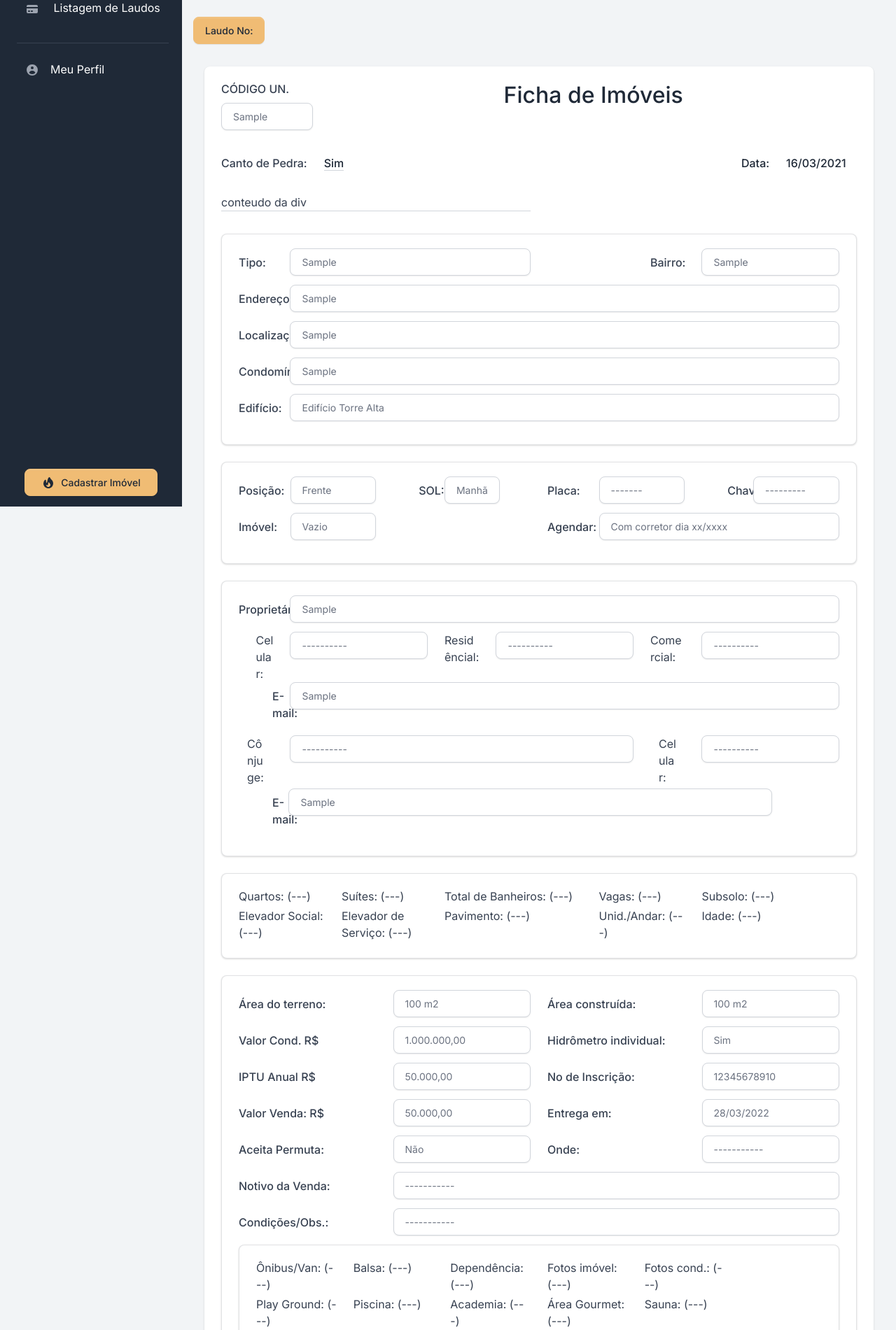
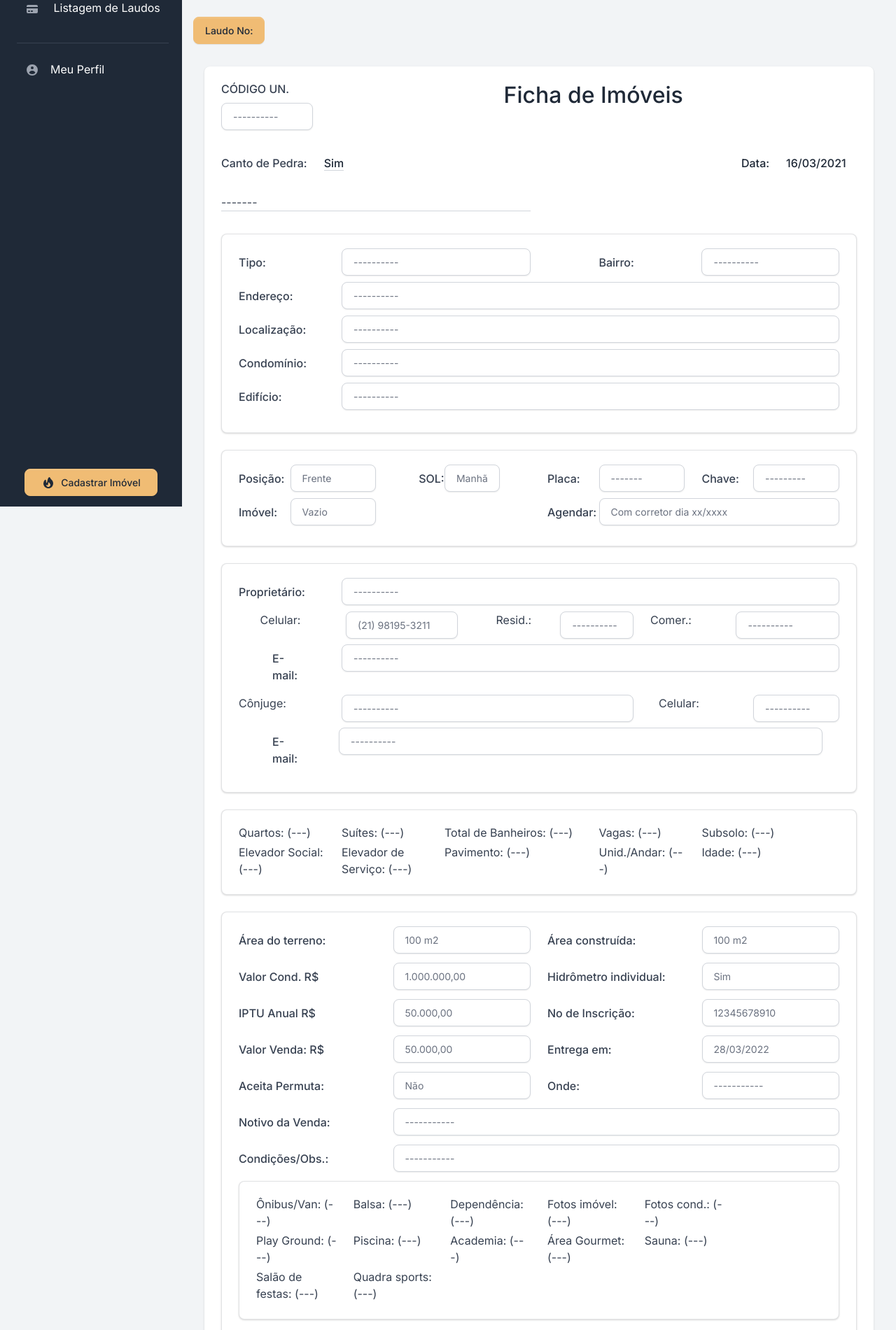
Before and after one commit to meirelesleonardo/HelpRio_Heroku, a Django app: page /fichaImovel/laudo in a window 1280 px wide. Shown: the part 76-1977 px from the top of the page at 70% size. Run offline with Django 3.2, Linux system fonts and the light colour scheme; the visitor is signed in with stand-in values (Sample User, id 1); some libraries are stand-ins or nearby versions.

Commit message:
Finalizado o scopo inicial do loudo.html #1

```diff
--- a/apps/templates/accounts/register.html
+++ b/apps/templates/accounts/register.html
@@ -1,4 +1,5 @@
 {% extends "layouts/base-fullscreen.html" %}
+{% load static %}
 
 {% block title %} Cadatrar {% endblock %}
 
--- a/apps/templates/ficha_imovel/laudo.html
+++ b/apps/templates/ficha_imovel/laudo.html
@@ -21,7 +21,7 @@
             <div class="row justify-content-between">
                 <div class="col-auto  col-sm-2 mb-0">
                     <label>CÓDIGO UN.</label>
-                    <label class="form-control">{{ request.user.first_name }}</label>
+                    <label class="form-control">----------</label>
                 </div>
                 <div class="col-auto  col-sm-10 mb-3">
                     <h2 class="h2 mb-5 row justify-content-center">Ficha de Imóveis</h2>
@@ -45,62 +45,62 @@
             <div class="row mb-3">
                 <div class="col-sm-6 mb-3">
                     <div id="linha">
-                        conteudo da div
+                        -------
                     </div>
                 </div>
             </div>
 
             <div class="card col-sm-12  card-body border-1 shadow mb-4">
                 <div class="row">
-                    <div class="col-sm-1 mb-1">
+                    <div class="col-sm-2">
                             <label class="py-2">Tipo:</label>
                     </div>
-                    <div class="col-sm-5 mb-1">
-                        <label class="form-control">{{ request.user.first_name }}</label>
+                    <div class="col-sm-4">
+                        <label class="form-control">----------</label>
                     </div>
-                    <div class="col-sm-1 mb-1 offset-sm-2">
+                    <div class="col-sm-2 -1 offset-sm-1">
                             <label class="py-2">Bairro:</label>
                     </div>
-                    <div class="col-sm-3 mb-1">
-                        <label class="form-control">{{ request.user.first_name }}</label>
+                    <div class="col-sm-3">
+                        <label class="form-control">----------</label>
                     </div>
                 </div>
                 <div class="row">
-                    <div class="col-sm-1 mb-1">
+                    <div class="col-sm-2">
                             <label class="py-2">Endereço:</label>
                     </div>
-                    <div class="col-sm-11 mb-1">
+                    <div class="col-sm-10">
                         <div>
-                            <label class="form-control">{{ request.user.first_name }}</label>
+                            <label class="form-control">----------</label>
                         </div>
                     </div>
                 </div>
                 <div class="row">
-                    <div class="col-sm-1 mb-1">
+                    <div class="col-sm-2">
                             <label class="py-2">Localização:</label>
                     </div>
-                    <div class="col-sm-11 mb-1">
+                    <div class="col-sm-10">
                         <div>
-                            <label class="form-control">{{ request.user.first_name }}</label>
+                            <label class="form-control">----------</label>
                         </div>
                     </div>
                 </div>
                 <div class="row">
-                    <div class="col-sm-1 mb-1">
+                    <div class="col-sm-2">
                             <label class="py-2">Condomínio:</label>
                     </div>
-                    <div class="col-sm-11 mb-1">
+                    <div class="col-sm-10">
                         <div>
-                            <label class="form-control">{{ request.user.first_name }}</label>
+                            <label class="form-control">----------</label>
                         </div>
                     </div>
                 </div>
                 <div class="row">
-                    <div class="col-sm-1 mb-1">
+                    <div class="col-sm-2">
                         <label class="py-2">Edifício:</label>
                     </div>
-                    <div class="col-sm-11 mb-1">
-                        <label class="form-control">Edifício Torre Alta</label>
+                    <div class="col-sm-10 mb-1">
+                        <label class="form-control">----------</label>
                     </div>
                 </div>
             </div>
@@ -115,15 +115,15 @@
                             <div class="col-auto col-sm-4">
                                 <label class="form-control">Frente</label>
                             </div>
-                            <div class="col-auto offset-sm-1 col-sm-1 mb-1">
+                            <div class="col-auto offset-sm-1 col-sm-1">
                                 <label class="py-2">SOL:</label>
                             </div>
-                            <div class="col-auto col-sm-auto mb-1">
+                            <div class="col-auto col-sm-auto">
                                 <label class="form-control">Manhã</label>
                             </div>
                         </div>
                         <div class="row">
-                            <div class="col-auto col-sm-2 mb-1">
+                            <div class="col-auto col-sm-2">
                                 <label class="py-2">Imóvel:</label>
                             </div>
                             <div class="col-sm-4">
@@ -133,24 +133,24 @@
                     </div>
                     <div class="col-sm-6">
                         <div class="row">
-                            <div class="col-auto col-sm-2 mb-1">
+                            <div class="col-auto col-sm-2">
                                 <label class="py-2">Placa:</label>
                             </div>
-                            <div class="col-auto col-sm-4 mb-1">
+                            <div class="col-auto col-sm-4">
                                 <label class="form-control">-------</label>
                             </div>
-                            <div class="col-auto col-sm-1 offset-sm-1 mb-1">
+                            <div class="col-auto col-sm-2">
                                 <label class="py-2">Chave:</label>
                             </div>
-                            <div class="col-auto col-sm-4 mb-1">
+                            <div class="col-auto col-sm-4">
                                 <label class="form-control">---------</label>
                             </div>
                         </div>
                         <div class="row">
-                            <div class="col-sm-2 mb-1">
+                            <div class="col-sm-2">
                                     <label class="py-2">Agendar:</label>
                             </div>
-                            <div class="col-sm-10 mb-1">
+                            <div class="col-sm-10">
                                 <label class="form-control">Com corretor dia xx/xxxx</label>
                             </div>
                         </div>
@@ -159,67 +159,67 @@
             </div>
             <div class="card card-body border-1 shadow mb-4">
                 <div class="row">
-                    <div class="col-sm-1 mb-1">
+                    <div class="col-sm-2">
                             <label class="py-2">Proprietário:</label>
                     </div>
-                    <div class="col-sm-11 mb-1">
+                    <div class="col-sm-10">
                         <div>
-                            <label class="form-control">{{ request.user.first_name }}</label>
+                            <label class="form-control">----------</label>
                         </div>
                     </div>
                 </div>
                 <div class="row">
-                    <div class="col-sm-4">
+                    <div class="col-sm-5">
                         <div class="row">
-                            <div class="col-sm-2 offset-sm-1">Celular:</div>
-                            <div class="col-sm-9">
+                            <div class="col-sm-4 offset-sm-1">Celular:</div>
+                            <div class="col-sm-6">
+                                <label class="form-control">(21) 98195-3211</label>
+                            </div>
+                        </div>
+                    </div>
+                    <div class="col-sm-3">
+                        <div class="row">
+                            <div class="col-sm-5">Resid.:</div>
+                            <div class="col-sm-7">
                                 <label class="form-control">----------</label>
                             </div>
                         </div>
                     </div>
                     <div class="col-sm-4">
                         <div class="row">
-                            <div class="col-sm-3">Residêncial:</div>
-                            <div class="col-sm-9">
-                                <label class="form-control">----------</label>
-                            </div>
-                        </div>
-                    </div>
-                    <div class="col-sm-4">
-                        <div class="row">
-                            <div class="col-sm-3">Comercial:</div>
-                            <div class="col-sm-9">
+                            <div class="col-sm-5">Comer.:</div>
+                            <div class="col-sm-7">
                                 <label class="form-control">----------</label>
                             </div>
                         </div>
                     </div>
                 </div>
                 <div class="row">
-                    <div class="col-sm-1 mb-1">
+                    <div class="col-sm-2">
                         <label class="py-2 px-5">E-mail:</label>
                     </div>
-                    <div class="col-sm-11 mb-1">
+                    <div class="col-sm-10">
                         <div>
-                            <label class="form-control">{{ request.user.first_name }}</label>
+                            <label class="form-control">----------</label>
                         </div>
                     </div>
                 </div>
                 <div class="row">
-                    <div class="col-sm-1 mb-1 px-4">Cônjuge:</div>
-                    <div class="col-sm-7 mb-1">
+                    <div class="col-sm-2">Cônjuge:</div>
+                    <div class="col-sm-6">
                         <label class="form-control">----------</label>
                     </div>
-                    <div class="col-sm-1 px-4 mb-1">Celular:</div>
-                    <div class="col-sm-3 mb-1">
+                    <div class="col-sm-2 px-4">Celular:</div>
+                    <div class="col-sm-2">
                         <label class="form-control">----------</label>
                     </div>
                     <div class="row">
-                        <div class="col-sm-1 mb-1">
+                        <div class="col-sm-2">
                             <label class="py-2 px-5">E-mail:</label>
                         </div>
-                        <div class="col-sm-10 mb-1">
+                        <div class="col-sm-10">
                             <div>
-                                <label class="form-control">{{ request.user.first_name }}</label>
+                                <label class="form-control">----------</label>
                             </div>
                         </div>
                     </div>
@@ -428,7 +428,7 @@
                             <div class="col-auto col-sm-4 mb-1">
                                 <label class="form-control">-------</label>
                             </div>
-                            <div class="col-auto col-sm-1 offset-sm-1 mb-1">
+                            <div class="col-auto col-sm-2">
                                 <label class="py-2">Chave:</label>
                             </div>
                             <div class="col-auto col-sm-4 mb-1">
@@ -448,61 +448,87 @@
                 </div>
                 <div class="card col-sm-12  card-body border-1 shadow mb-4">
                     <div class="row">
-                        <div class="col-sm-1 mb-1">
+                        <div class="col-sm-2">
                                 <label class="py-2">Opcionista(s):</label>
                         </div>
-                        <div class="col-sm-5 mb-1">
+                        <div class="col-sm-4">
                             <label class="form-control">---------</label>
                         </div>
-                        <div class="col-sm-1 mb-1 offset-sm-2">
+                        <div class="col-sm-2 offset-sm-1">
                                 <label class="py-2">Comissão:</label>
                         </div>
-                        <div class="col-sm-3 mb-1">
+                        <div class="col-sm-3">
                             <label class="form-control">---------------</label>
                         </div>
                     </div>
                     <div class="row">
-                        <div class="col-sm-3 mb-1">
+                        <div class="col-sm-4">
                                 <label class="py-2">Captação: Ficha ( --- ) /outro:</label>
                         </div>
-                        <div class="col-sm-9 mb-1">
+                        <div class="col-sm-8">
                             <div>
                                 <label class="form-control">------------</label>
                             </div>
                         </div>
                     </div>
                     <div class="row">
-                        <div class="col-sm-3 mb-1">
+                        <div class="col-sm-4">
                                 <label class="py-2">Habite-se: ( )S ( )N</label>
                         </div>
-                        <div class="col-sm-9 mb-1">
+                        <div class="col-sm-8">
                             <div>
                                 <label class="form-control">----------</label>
                             </div>
                         </div>
                     </div>
                     <div class="row">
-                        <div class="col-sm-3 mb-1">
+                        <div class="col-sm-4">
                                 <label class="py-2">Documentação na empresa: ( )S ( )N qual?</label>
                         </div>
-                        <div class="col-sm-9 mb-1">
+                        <div class="col-sm-8">
                             <div>
                                 <label class="form-control">-------------</label>
                             </div>
                         </div>
                     </div>
 
-
                 </div>
 
 
                 <div class="card card-body border-1 shadow mb-4">
-                <div class="row">
-                    <div class="col-sm-6 mb-1">
+                    <div class="row"><label class="h4">Descrição:</label></div>
+                    <div class="row"></div>
 
-            </div>
-            </div>
+                    <div class="col-sm-12">
+                        <div id="linha">
+                            -------
+                        </div>
+                        <br>
                 </div>
+
+                <div class="row"></div>
+                <div class="row"><label class="h6">Atualizações:</label></div>
+                <div class="card card-body border-1 shadow mb-4">
+                    <table class="table table-hover">
+                        <thead>
+                            <tr>
+                                <th class="border-gray-200">Data</th>
+                                <th class="border-gray-200">Corretor</th>
+                                <th class="border-gray-200">Observção</th>
+
+                            </tr>
+                        </thead>
+                        <tbody>
+                            <!-- Item -->
+                            <tr>
+                                <td> <p class="text-info">21/04/2022</p></td>
+                                <td>-------</td>
+                                <td>>-------</td></td>
+                            </tr>
+                        </tbody>
+                    </table>
+                </div>
+
 
 
 
--- a/apps/templates/home/page-403.html
+++ b/apps/templates/home/page-403.html
@@ -1,4 +1,5 @@
 {% extends "layouts/base-fullscreen.html" %}
+{% load static %}
 
 {% block title %} Error 403 {% endblock %}
 
--- a/apps/templates/home/page-404.html
+++ b/apps/templates/home/page-404.html
@@ -1,4 +1,5 @@
 {% extends "layouts/base-fullscreen.html" %}
+{% load static %}
 
 {% block title %} Error 404 {% endblock %}
 
--- a/apps/templates/home/page-sign-in.html
+++ b/apps/templates/home/page-sign-in.html
@@ -1,4 +1,5 @@
 {% extends "layouts/base-fullscreen.html" %}
+{% load static %}
 
 {% block title %} Sign IN {% endblock %}
 
--- a/apps/templates/users/perfil.html
+++ b/apps/templates/users/perfil.html
@@ -1,4 +1,5 @@
 {% extends "layouts/base.html" %}
+{% load static %}
 
 {% block title %} Perfil {% endblock %}
 
--- a/core/asgi.py
+++ b/core/asgi.py
@@ -11,6 +11,6 @@ import os
 
 from django.core.asgi import get_asgi_application
 
-os.environ.setdefault('DJANGO_SETTINGS_MODULE', 'core.settingsbase')
+os.environ.setdefault('DJANGO_SETTINGS_MODULE', 'core.settings.base')
 
 application = get_asgi_application()
```
Also changed, not shown: 1 other file.
